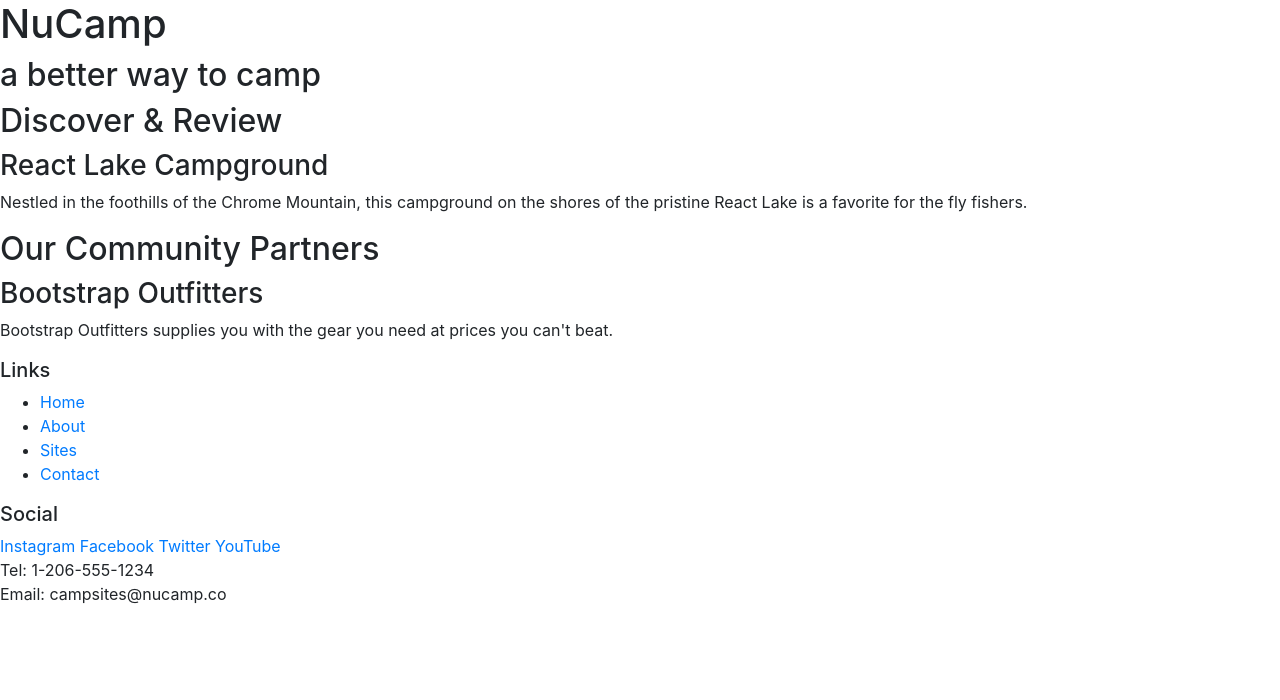
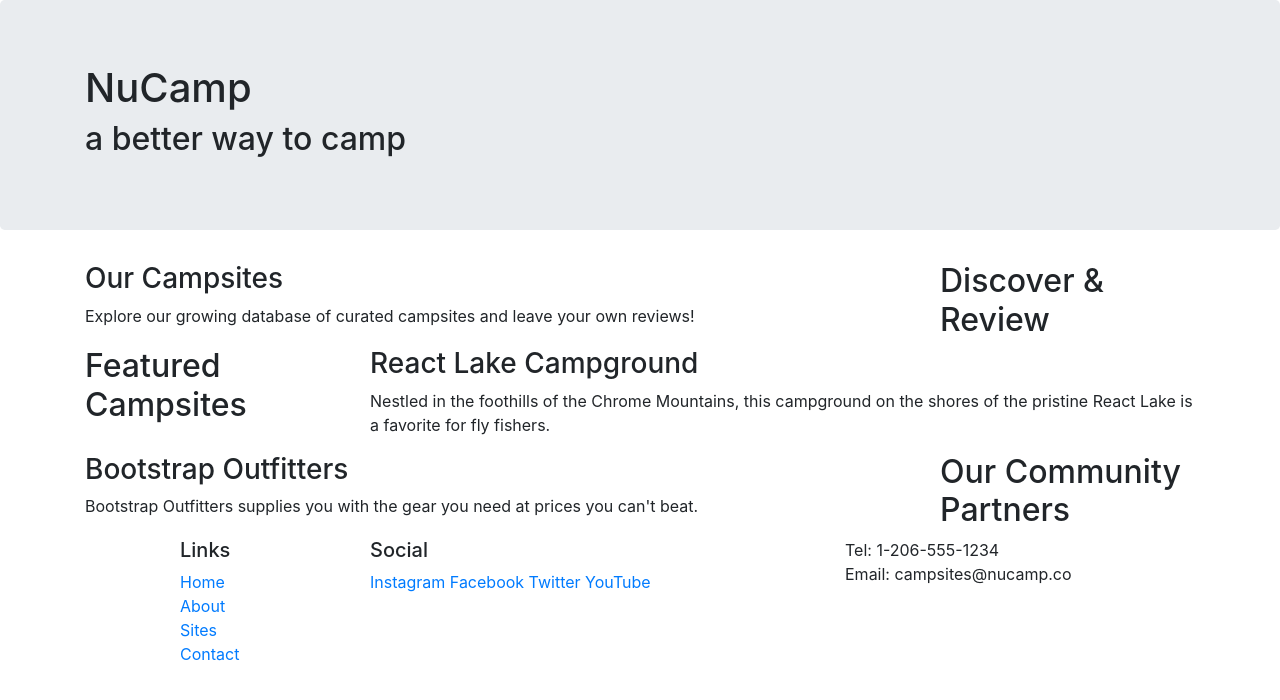
Before and after one commit to PandaBearz/new-review-site, a website: page index.html in a window 1280 px wide. Drawn offline with nearby package versions, Linux system fonts and the light colour scheme.

Commit message:
Bootstrap Grid

```diff
--- a/index.html
+++ b/index.html
@@ -12,45 +12,73 @@
         </head>
 
         <body>
-            <header>
-                <div>
+            <header class="jumbotron">
+                <div class="container">
+                    <div class="row">
+                        <div class="col">
                             <h1>NuCamp</h1>
                             <h2>a better way to camp</h2>
                         </div>
+                    </div>
+                </div>
             </header>
 
-            <div>
+            <div class="container">
+                <div class="row">
+                    <div class="col-sm-4 order-sm-last col-md-3">
                         <h2>Discover & Review</h2>
-                <h3>React Lake Campground</h3>
-                <p>Nestled in the foothills of the Chrome Mountain, this campground on the shores of the pristine React Lake is a favorite for the fly fishers.</p>
+                    </div>
+                    <div class="col">
+                        <h3>Our Campsites</h3>
+                        <p>Explore our growing database of curated campsites and leave your own reviews!</p>
+                    </div>
                 </div>
 
-            <div>
+                <div class="row">
+                    <div class="col-sm-4 col-md-3">
+                        <h2>Featured Campsites</h2>
+                    </div>
+                    <div class="col">
+                        <h3>React Lake Campground</h3>
+                        <p>Nestled in the foothills of the Chrome Mountains, this campground on the shores of the pristine React Lake is a favorite for fly fishers.</p>
+                       </div>
+                </div>
+
+                <div class="row">
+                    <div class="col-sm-4 order-sm-last col-md-3">
                         <h2>Our Community Partners</h2>
+                    </div>
+                    <div class="col">
                         <h3>Bootstrap Outfitters</h3>
                         <p>Bootstrap Outfitters supplies you with the gear you need at prices you can't beat.</p>
                     </div>
+                </div>
+            </div>
 
             <footer>
-                <div>
+                <div class="container">
+                    <div class="row">
+                        <div class="col-4 col-sm-2 offset-1">
                             <h5>Links</h5>
-                    <ul>
-                        <li> <a href="#">Home</a> </li>
-                        <li> <a href="#">About</a> </li>
-                        <li> <a href="#">Sites</a> </li>
-                        <li> <a href="#">Contact</a> </li>
+                            <ul class="list-unstyled">
+                                <li><a href="#">Home</a></li>
+                                <li><a href="#">About</a></li>
+                                <li><a href="#">Sites</a></li>
+                                <li><a href="#">Contact</a></li>
                             </ul>
                         </div>
-                <div>
+                        <div class="col-6 col-sm-5">
                             <h5>Social</h5>
                             <a href="http://instagram.com/">Instagram</a>
                             <a href="http://facebook.com/">Facebook</a>
                             <a href="http://twitter.com/">Twitter</a>
                             <a href="http://youtube.com/">YouTube</a>
                         </div>
-                <div>
-                    Tel: 1-206-555-1234 <br />
+                        <div class="col-sm-4">
+                            Tel: 1-206-555-1234<br />
                             Email: campsites@nucamp.co
+                        </div>
+                   </div>
                 </div>
             </footer>
 
```
Lines whose indentation alone changed are shown as unchanged.
